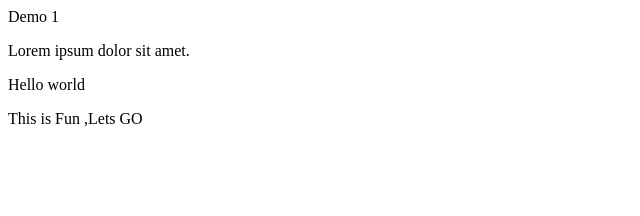
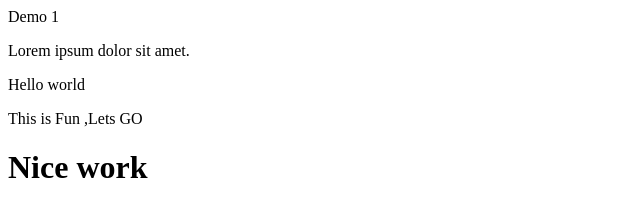
Before and after one commit to Farnas-Utsho/Graph, a plain HTML site: page index.html in a window 1280 px wide. Shown: the whole page, without its empty margins (0-640 px from the left). Drawn offline with Linux system fonts and the light colour scheme.

Commit message:
This is fun

```diff
--- a/index.html
+++ b/index.html
@@ -12,6 +12,7 @@
     <p>Lorem ipsum dolor sit amet.</p>
     <p> Hello world</p>
     <p>This is Fun ,Lets GO</p>
+    <H1>Nice work</H1>
 
 
 </body>
```
